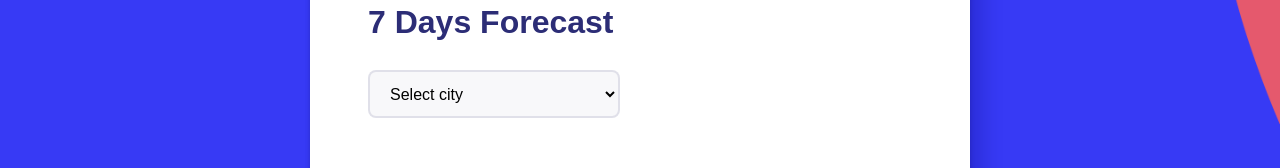
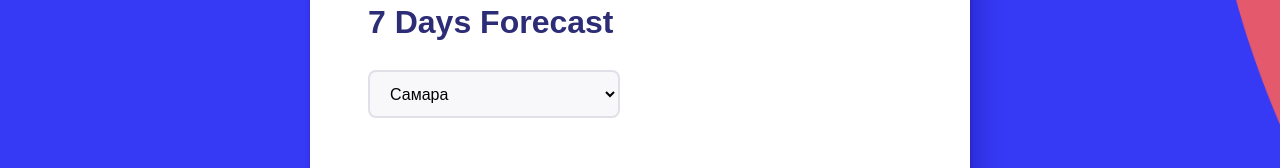
Before and after one commit to MariaAddict/metcast, a React (Create React App) app: page / in a window 1280 px wide. Shown: the part 394-562 px from the top of the page. Built offline with nearby package versions, Linux system fonts and the light colour scheme.

Commit message:
Edit style in index.css and create function onChange for form in component SearchForecast

```diff
--- a/src/components/SearchForecast/SearchForecast.tsx
+++ b/src/components/SearchForecast/SearchForecast.tsx
@@ -55,18 +55,10 @@
     }
   }
 
-  // useEffect(():void => {
-  //     if (city !== '' && date !== '' && form !== null) {
-  //         //ф-ция вызывающая api
-  //         console.log(city, date);
-  //     } else  if (forecast === '7days' && city !== '') {
-  //ф-ция вызывающая api
-  //     }
-  // }, [city, date, form, forecast]);
+  function onChange(e: any): void{
+    console.log("event: ", e.target.value);
+  }
 
-  // const onFocus = () => {
-  //     this.type="date";
-  // }
 
   return (
     <div className="forecast">
@@ -80,11 +72,14 @@
         className="forecast__form"
         name={props.forecast}
         onKeyPress={handleKeyEnter}
+        onChange = {onChange}
       >
         <select
           className="forecast__input"
           required
           onChange={handleChangeSelect}
+          value={city}
+          name="city"
         >
           <option hidden disabled selected>
             Select city
@@ -102,6 +97,8 @@
             placeholder="Select date"
             required
             onChange={handleChangeDate}
+            value={date}
+            name="date"
           ></input>
         )}
       </form>
--- a/src/index.css
+++ b/src/index.css
@@ -1,16 +1,10 @@
 @import url(./vendor/normalize.css);
 @import url(./vendor/fonts/Ubuntu/ubuntu.css);
 
-/* body {
+body {
+  width: 100vw;
+  height: 100vh;
   margin: 0;
-  font-family: -apple-system, BlinkMacSystemFont, 'Segoe UI', 'Roboto', 'Oxygen',
-    'Ubuntu', 'Cantarell', 'Fira Sans', 'Droid Sans', 'Helvetica Neue',
-    sans-serif;
   -webkit-font-smoothing: antialiased;
   -moz-osx-font-smoothing: grayscale;
 }
-
-code {
-  font-family: source-code-pro, Menlo, Monaco, Consolas, 'Courier New',
-    monospace;
-} */
```
